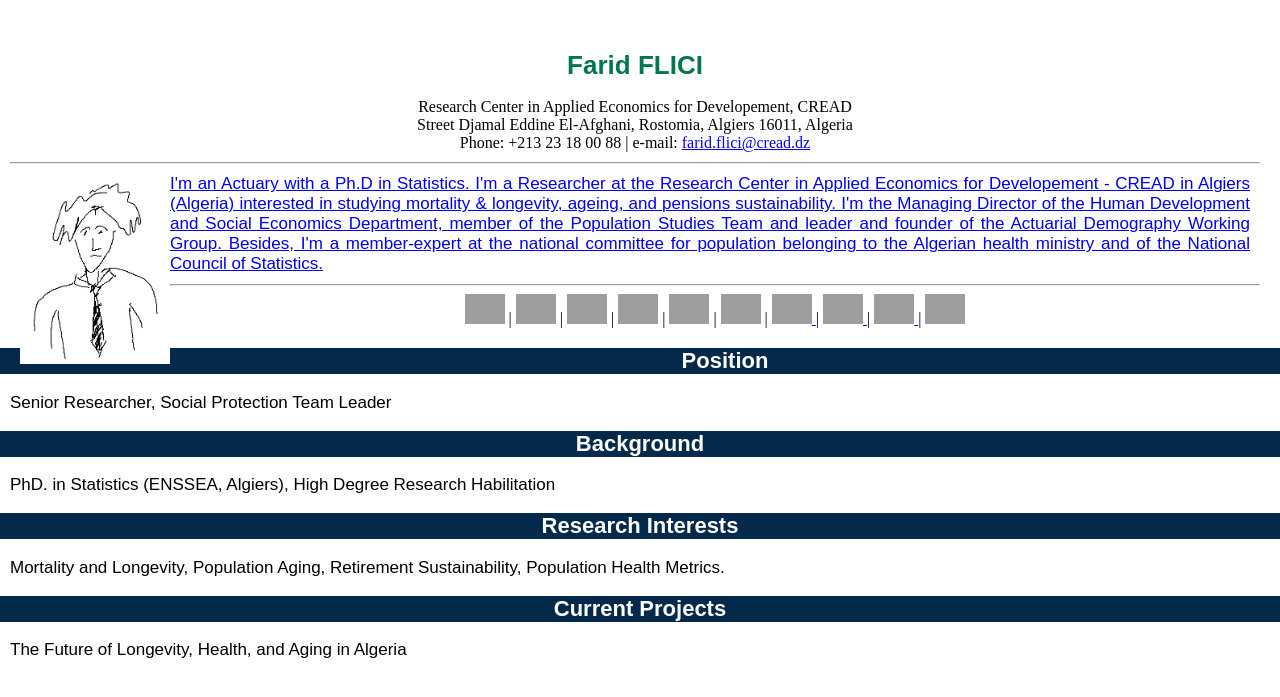
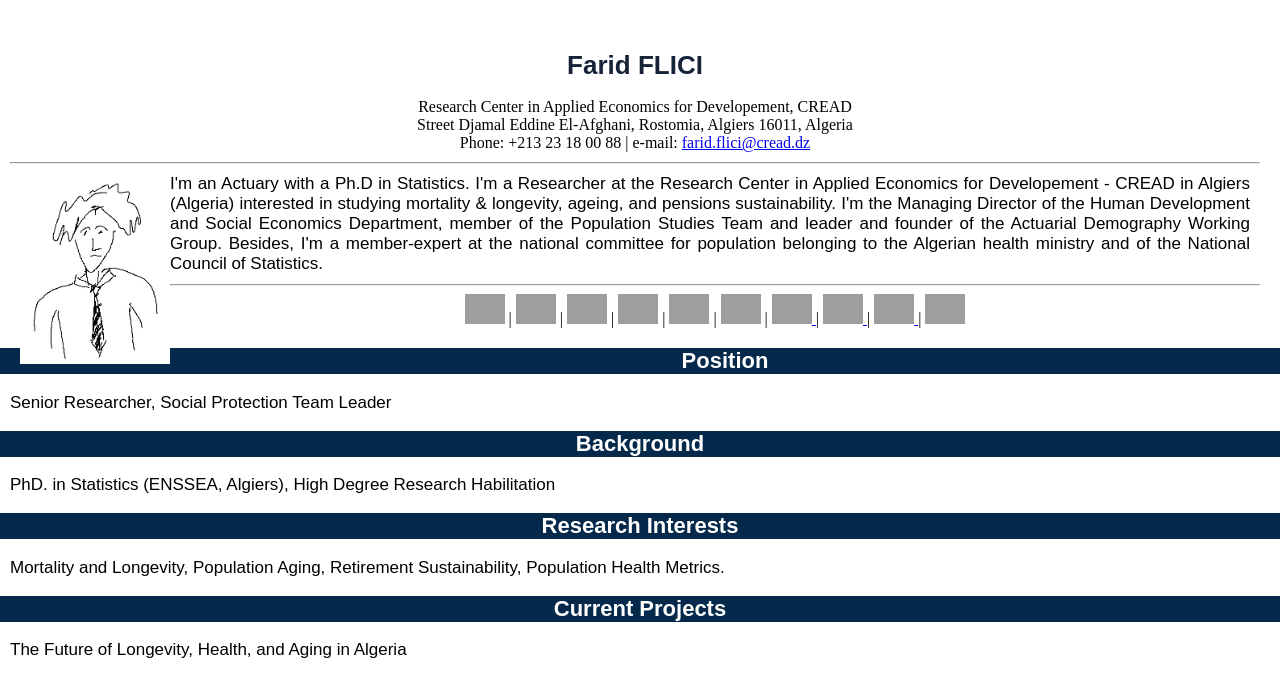
Before and after one commit to Farid-FLICI/farid-flici.github.io, a Jekyll site: the page researchername.html, which Jekyll copies as it is, in a window 1280 px wide. Shown: the top 697 px of the page. Built offline with Jekyll 4.4.1, drawn with Linux system fonts in a browser that asks for light colours; grey boxes are pictures that could not be loaded.

Commit message:
Update researchername.html

```diff
--- a/researchername.html
+++ b/researchername.html
@@ -8,7 +8,7 @@
 body {margin: 0;       }
 p{               font-family: sans-serif; font-size: 17px; text-align: justify; margin: 10px 10px 10px 10px }
 p2{              font-family: sans-serif; font-size: 14px; text-align: justify; }
-h1{              font-family: sans-serif; font-size: 26px; font-weight: bold ; text-align: center  ; color:#007848    }
+h1{              font-family: sans-serif; font-size: 26px; font-weight: bold ; text-align: center  ; color:#152238    }
 h2{              font-family: sans-serif; font-size: 22px; font-weight: bold ; text-align: center; background-color: #05294a; color:white  }
 h3{              font-family: sans-serif; font-size: 20px; font-weight: bold ; text-align: center  ; color: blue; }
 h4{              font-family: sans-serif; font-size: 18px; font-weight: bold ; text-align: center     }
@@ -31,7 +31,7 @@ h4{              font-family: sans-serif; font-size: 18px; font-weight: bold ; t
 
 <p style="font-size:100%; margin-top:0px margin-bottom:0px ; text-align:center; font-family:Times New Roman"> Research Center in Applied Economics for Developement, CREAD <br>
 Street Djamal Eddine El-Afghani, Rostomia, Algiers 16011, Algeria <br>
-Phone: +213 23 18 00 88 |  e-mail: <a href="farid.flici@cread.dz" > farid.flici@cread.dz </p>
+Phone: +213 23 18 00 88 |  e-mail: <a href="farid.flici@cread.dz" > farid.flici@cread.dz <a> </p>
 
 <hr>
  <p>
```
